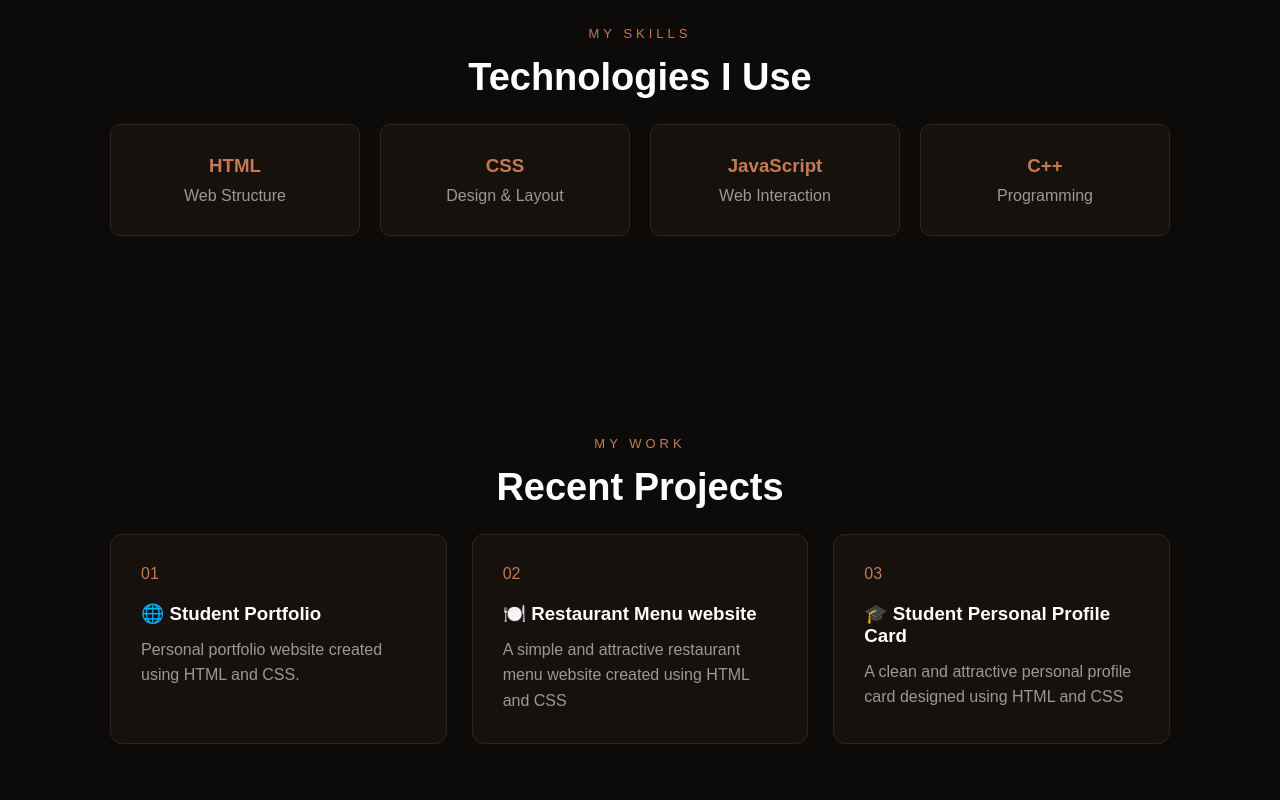
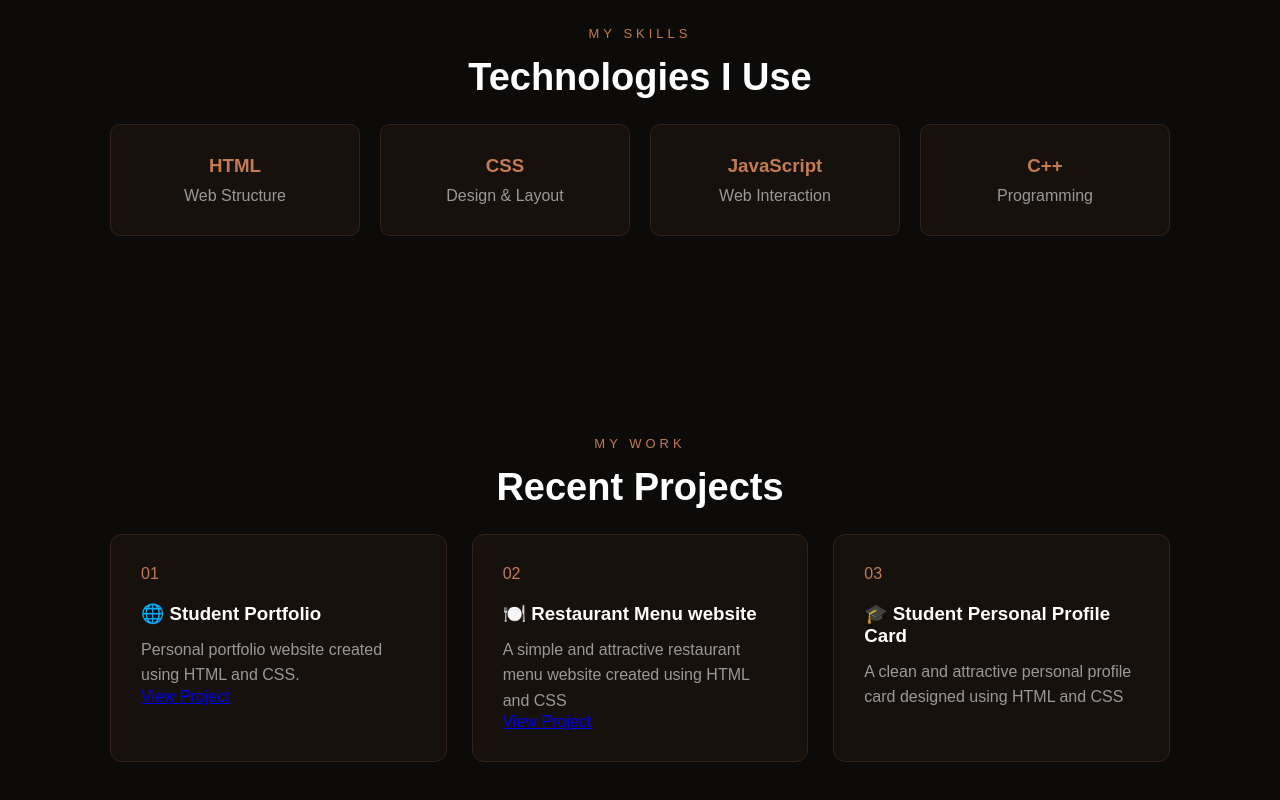
Before and after one commit to satishvishwakarma92005-beep/my1st-projportfolio, a plain HTML site: page index.html in a window 1280 px wide. Shown: the part 1230-2030 px from the top of the page. Drawn offline with Linux system fonts and the light colour scheme.

Commit message:
Update index.html

```diff
--- a/index.html
+++ b/index.html
@@ -426,7 +426,7 @@
             </h1>
 
             <h2>
-                CSE Student & Web Developer
+                CSE Student
             </h2>
 
             <p>
@@ -578,7 +578,9 @@
                     Personal portfolio website created
                     using HTML and CSS.
                 </p>
-
+<a href="https://satishvishwakarma92005-beep.github.io/my1st-projportfolio/" target="_blank" class="project-btn">
+    View Project
+</a>
             </div>
 
 
@@ -594,7 +596,9 @@
              A simple and attractive restaurant menu website created using HTML and CSS
 
                 </p>
-
+<a href="https://satishvishwakarma92005-beep.github.io/satish-s-food/" target="_blank" class="project-btn">
+    View Project
+</a>
             </div>
 
 
```
